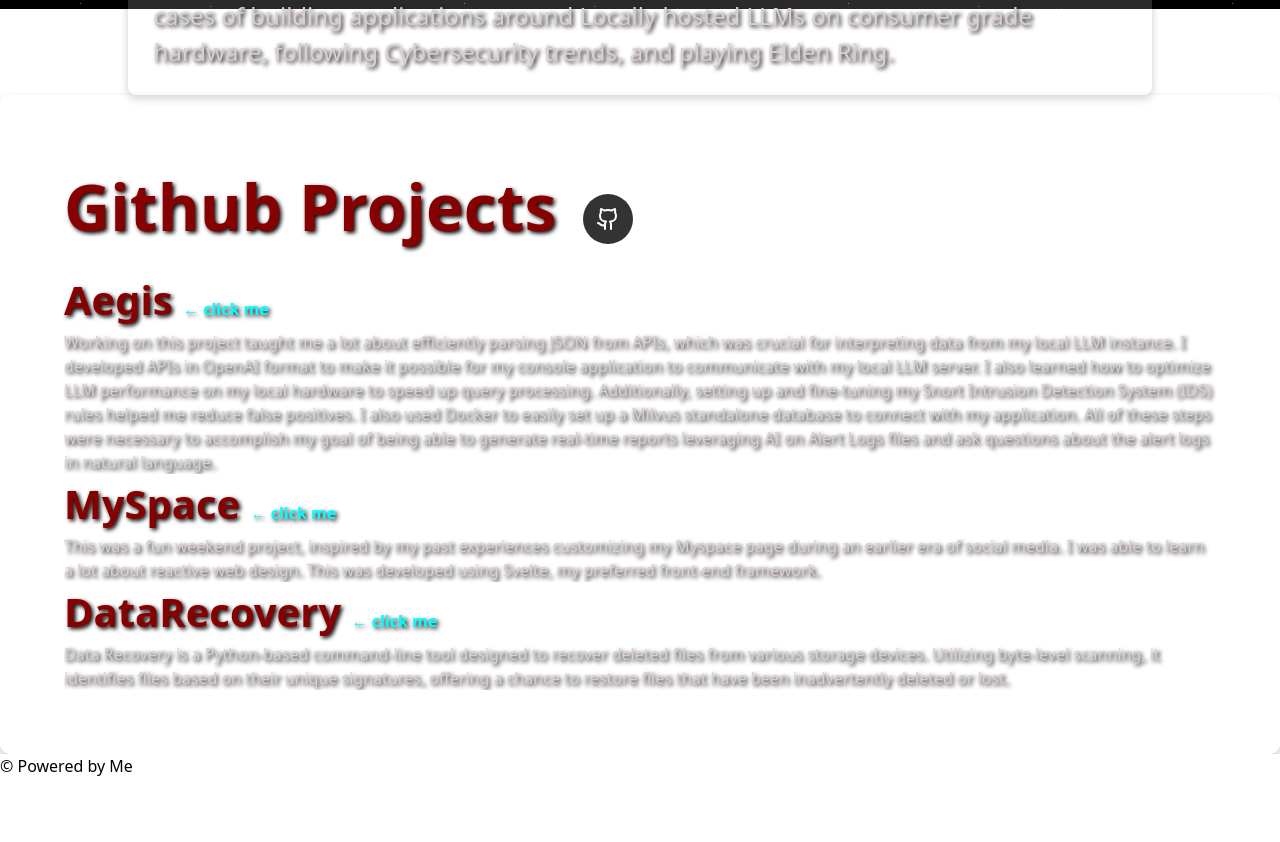
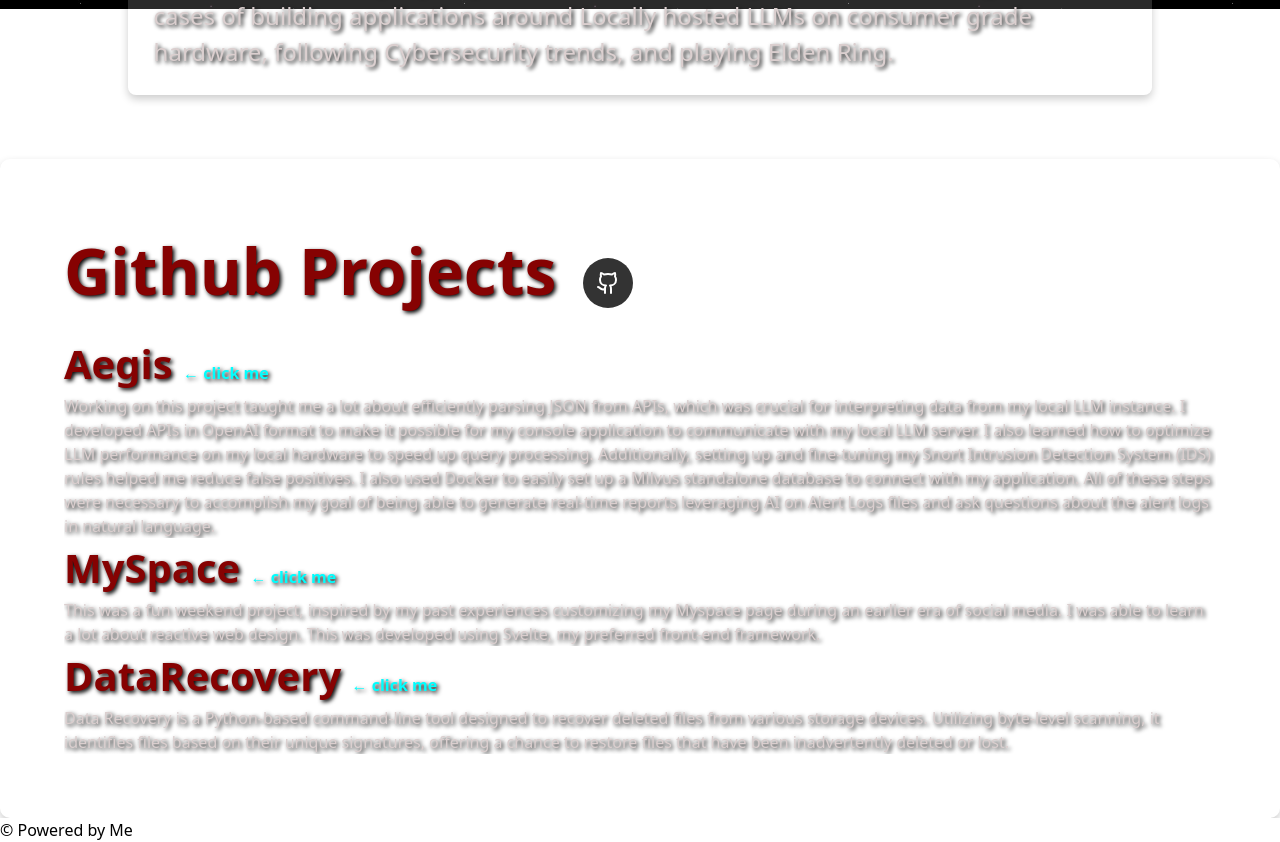
Before and after one commit to JoseRaul42/myspace, a SvelteKit app: page / in a window 1280 px wide. Shown: the part 791-1633 px from the top of the page. Before the commit the page ends 1569 px from the top, so only its background shows below. Built offline with nearby package versions, Linux system fonts and the light colour scheme.

Commit message:
css styling changes

```diff
--- a/src/app.css
+++ b/src/app.css
@@ -76,7 +76,7 @@ body {
 
 .projects {
     position: relative;
-    margin-top: vh auto 0;
+    margin-top: 5%;
     background-color: rgba(255, 255, 255, 0.166);
     padding: 5vw;
     border-radius: 10px;
```
